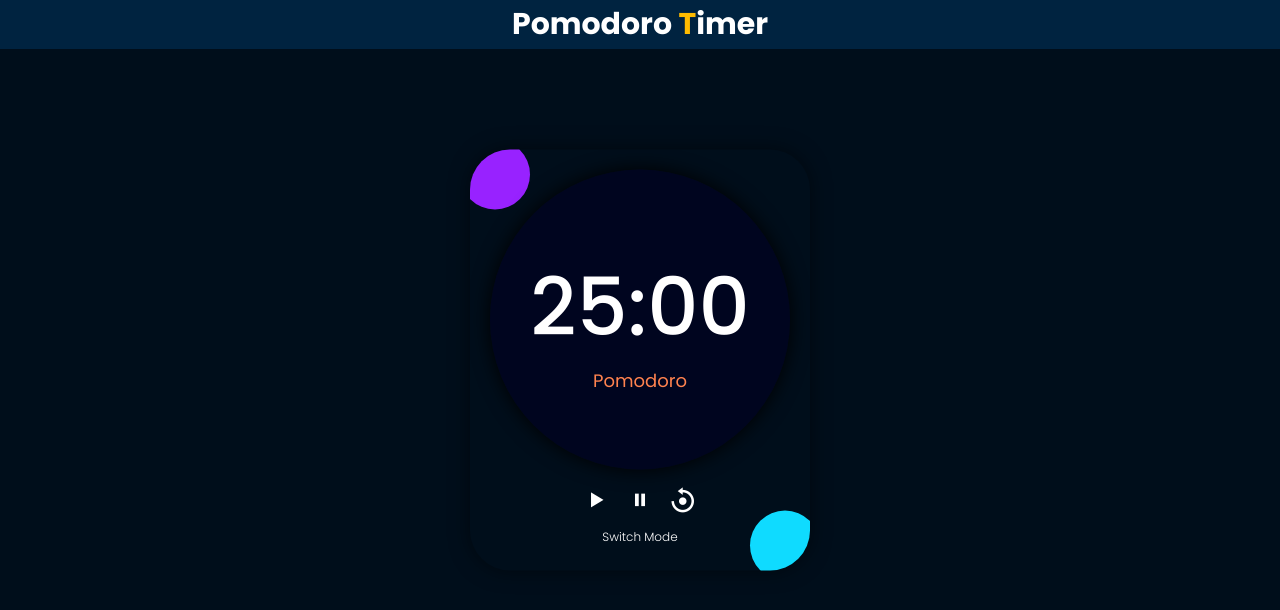
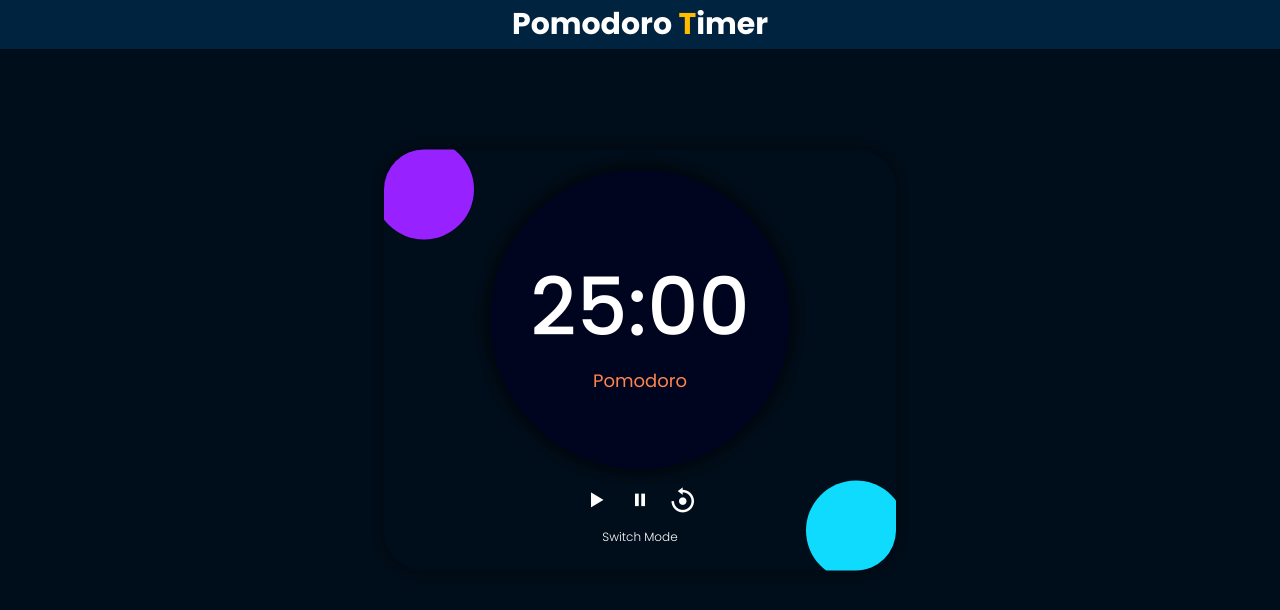
Before and after one commit to adarshdebata/PomodoroTimer, a plain HTML site: page index.html in a window 1280 px wide. Drawn offline with nearby package versions, Linux system fonts and the light colour scheme.

Commit message:
Visual Modification

```diff
--- a/style.css
+++ b/style.css
@@ -62,8 +62,8 @@
   position: absolute;
   top: -1rem;
   left: -1rem;
-  width: 7rem;
-  height: 7rem;
+  width: 10rem;
+  height: 10rem;
   background-color: var(--blurCircleColor-1);
   border-radius: 50%;
   z-index: -1;
@@ -72,8 +72,8 @@
   position: absolute;
   bottom: -1rem;
   right: -1rem;
-  width: 7rem;
-  height: 7rem;
+  width: 10rem;
+  height: 10rem;
   background-color: var(--blurCircleColor-2);
   border-radius: 50%;
   z-index: -1;
@@ -89,13 +89,16 @@
   top: 45%;
   left: 50%;
   transform: translate(-50%, -50%); /*make sure it always align center*/
-  width: auto;
+  width: 40%;
   background-color: transparent;
   padding: 2rem;
   text-align: center;
   border-radius: 4rem;
   box-shadow: 0 0 20px rgba(0, 0, 0, 0.5);
   overflow: hidden;
+  display: flex;
+  flex-direction: column;
+  align-items: center; /* Center items horizontally */
 }
 /* timer container design  */
 .timer-container{
```
